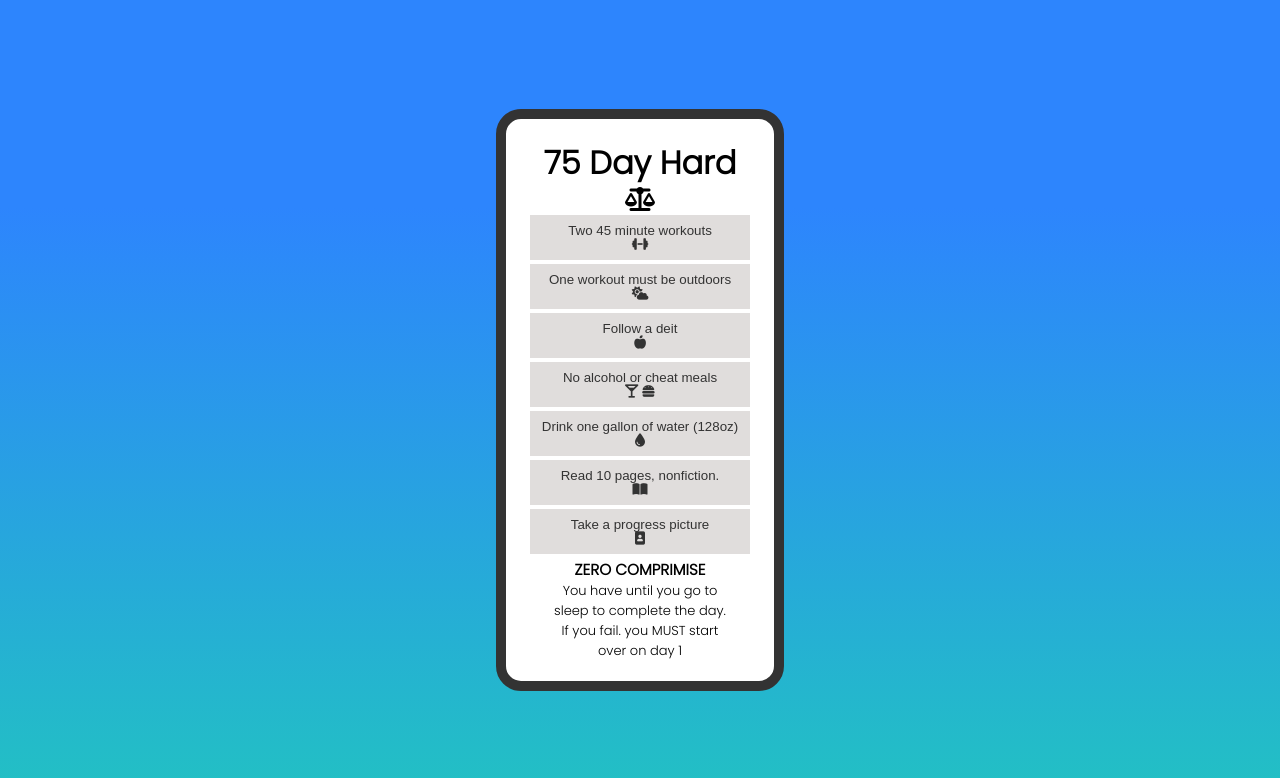
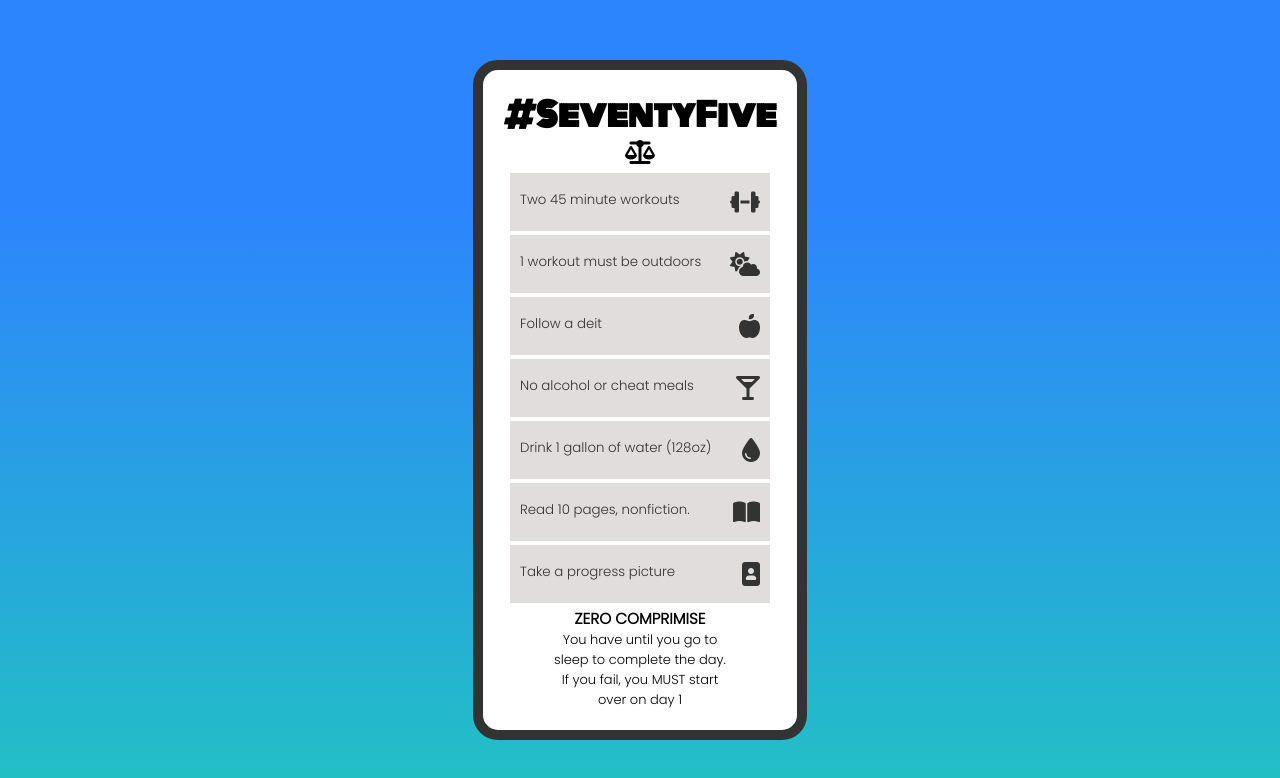
Before and after one commit to misterkolton/75-Day-Hard-Challange, a plain HTML site: page index.html in a window 1280 px wide. Drawn offline with Linux system fonts and the light colour scheme.

Commit message:
front end 1.0 finalized

```diff
--- a/index.html
+++ b/index.html
@@ -1,64 +1,65 @@
 <html lang="en">
 
 <head>
-    <meta charset="UTF-8">
-    <meta name="viewport" content="width=device-width, initial-scale=1.0">
+    <meta charset="UTF-8" />
+    <meta name="viewport" content="width=device-width, initial-scale=1.0" />
     <title>75 Day Hard Challage</title>
-    <link rel="stylesheet" href="styles.css">
-    <link rel="preconnect" href="https://fonts.gstatic.com">
-    <link href="https://fonts.googleapis.com/css2?family=Poppins:wght@300&display=swap" rel="stylesheet">
-    <link rel="preconnect" href="https://fonts.gstatic.com">
-    <link href="https://fonts.googleapis.com/css2?family=Poppins:wght@300&family=Raleway:wght@800&display=swap"
-        rel="stylesheet">
+    <link rel="stylesheet" href="styles.css" />
+    <link rel="preconnect" href="https://fonts.gstatic.com" />
+    <link href="https://fonts.googleapis.com/css2?family=Poppins:wght@300&display=swap" rel="stylesheet" />
+    <link rel="preconnect" href="https://fonts.gstatic.com" />
+    <link href="https://fonts.googleapis.com/css2?family=Monoton&family=Raleway:ital,wght@1,800&display=swap"
+        rel="stylesheet" />
     <script src="https://kit.fontawesome.com/9cd9e02465.js" crossorigin="anonymous"></script>
-    <link rel="preconnect" href="https://fonts.gstatic.com">
-    <link href="https://fonts.googleapis.com/css2?family=Poppins:wght@300&family=Raleway:wght@800&display=swap"
-        rel="stylesheet">
-
+    <link rel="preconnect" href="https://fonts.gstatic.com" />
 </head>
 
 <body>
-
     <div class="main-container">
-        <h1>75 Day Hard</h1>
-        <h2> <i class="fas fa-balance-scale"></i></h2>
+        <h1>#SeventyFive</h1>
+        <h2><i class="fas fa-balance-scale"></i></h2>
         <div class="buttons">
             <ul>
                 <li>
-                    <button> Two 45 minute workouts <br>
+                    <button>
+                        Two 45 minute workouts <br />
                         <i class="fas fa-dumbbell"></i>
                     </button>
                 </li>
                 <li>
-                    <button>One workout must be outdoors <br>
-                        <i class=" fas fa-cloud-sun"></i>
+                    <button>
+                        1 workout must be outdoors <br />
+                        <i class="fas fa-cloud-sun"></i>
                     </button>
                 </li>
                 <li>
-                    <button>Follow a deit <br>
+                    <button>
+                        Follow a deit <br />
                         <i class="fas fa-apple-alt"></i>
                     </button>
                 </li>
                 <li>
-                    <button>No alcohol or cheat meals <br>
-                        <i class="fas fa-glass-martini-alt">
-                            <i class="fas fa-hamburger"></i></i>
+                    <button>
+                        No alcohol or cheat meals <br />
+                        <i class="fas fa-glass-martini-alt"></i>
                     </button>
                 </li>
                 <li>
-                    <button>Drink one gallon of water
-                        (128oz)<br>
+                    <button>
+                        Drink 1 gallon of water (128oz)<br />
                         <i class="fas fa-tint"></i>
                     </button>
                 </li>
                 <li>
-                    <button>Read 10 pages, nonfiction. <br>
-                        <i class="fas fa-book-open"></i>
+                    <button>
+                        Read 10 pages, nonfiction. <br />
+                        <i class="fas fa-book-open" id="i"></i>
                     </button>
                 </li>
                 <li>
-                    <button>Take a progress picture <br>
-                        <i class="fas fa-portrait"></i>
+                    <button>
+                        Take a progress picture <br />
+                        <i class="fas fa-portrait" id="i"></i>
                     </button>
                 </li>
             </ul>
@@ -67,11 +68,10 @@
         <div class="closing">
             <ul>
                 <h3>ZERO COMPRIMISE</h3>
-                <P>You have until you go to sleep to complete the day.</p>
-                <p>If you fail. you MUST start over on day 1</p>
+                <p>You have until you go to sleep to complete the day.</p>
+                <p>If you fail, you MUST start over on day 1</p>
             </ul>
         </div>
-
     </div>
 
     <script src="index.js"></script>
--- a/styles.css
+++ b/styles.css
@@ -37,14 +37,27 @@ li {
 h1 {
     font-weight: 800;
     border: 5px;
+    font-family: 'Monoton', cursive;
+
+}
+
+h2 {
+    padding-bottom: 5px;
 }
 
 button {
     background-color: #e0dddc;
     color: #333333;
-    height: 45px;
-    width: 220px;
+    width: 260px;
     border: none;
+    display: flex;
+    justify-content: space-between;
+    padding: 17 10px;
+    font-family: 'Poppins', sans-serif;
+
+
+
+
   }
 
   .closing {
@@ -57,4 +70,9 @@ button {
   .toggledOn {
     background: #27e886;
     color: white;
+
   }
+
+  i{
+      font-size: x-large;
+  }
```
